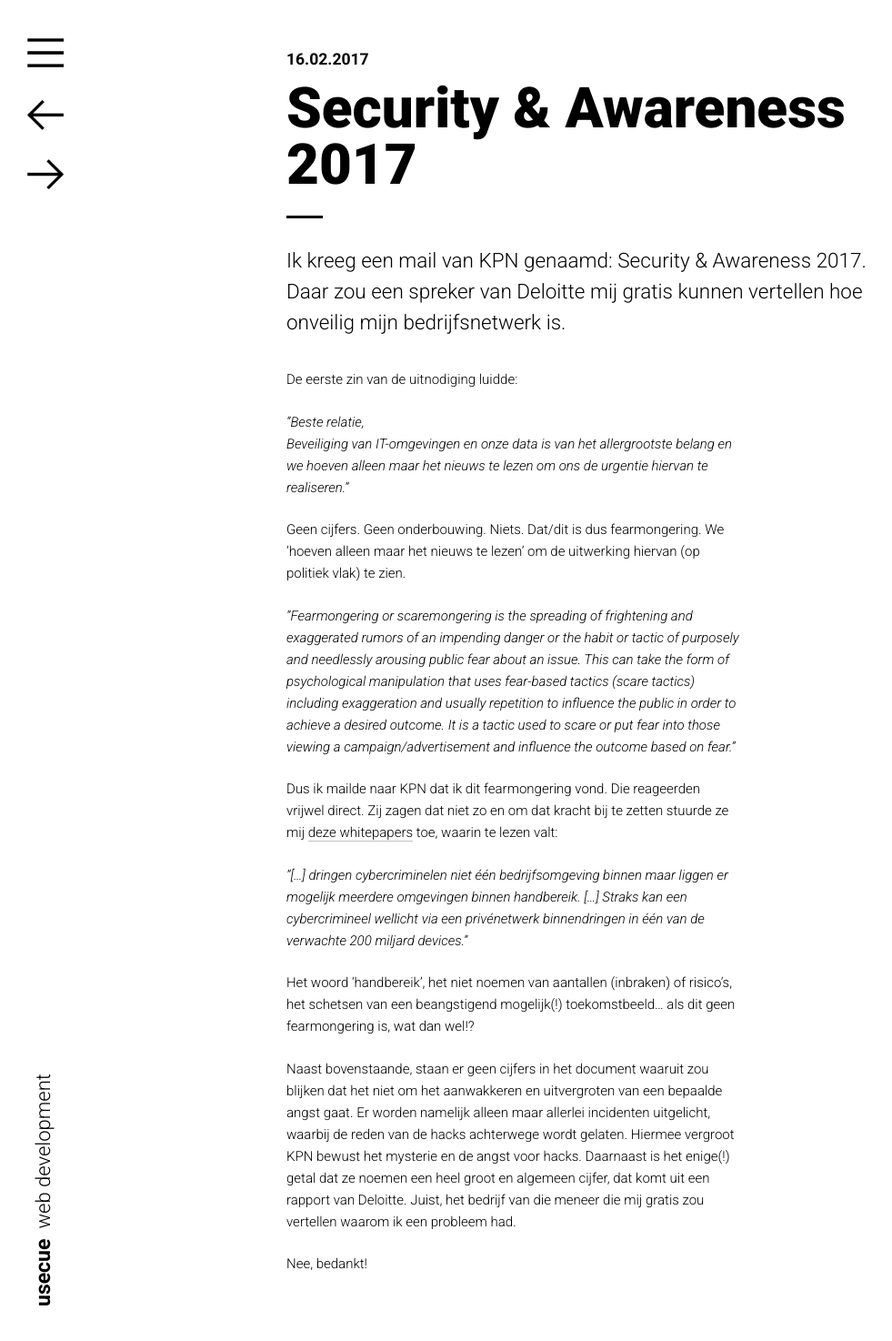
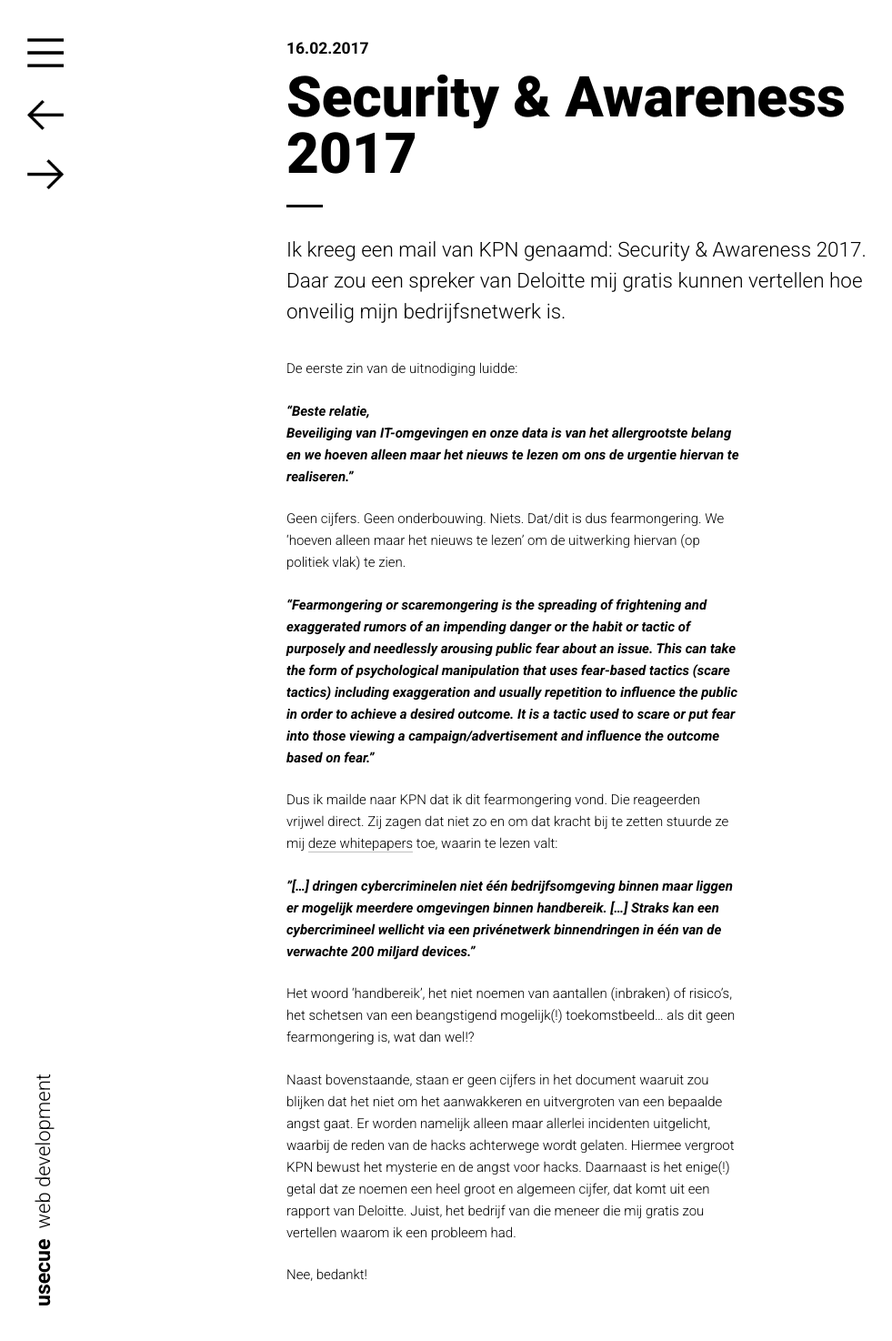
Before and after one commit to jhvanderschee/usecuewebsitenl, a Jekyll site: the page built from _posts/2017-02-16-security--awareness-2017.md, in a window 1280 px wide. Shown: the whole page at 91% size, without its empty margins (0-981 px from the left). Built offline with Jekyll 4.4.1, drawn with Linux system fonts in a browser that asks for light colours; nearby versions of some CDN libraries.

```diff
--- a/_posts/2017-02-16-security--awareness-2017.md
+++ b/_posts/2017-02-16-security--awareness-2017.md
@@ -7,17 +7,18 @@ Ik kreeg een mail van KPN genaamd: Security & Awareness 2017. Daar zou een sprek
 
 De eerste zin van de uitnodiging luidde:
 
-*"Beste relatie,<br>Beveiliging van IT-omgevingen en onze data is van het allergrootste belang en we hoeven alleen maar het nieuws te lezen om ons de urgentie hiervan te realiseren."*
+***"Beste relatie,
+<br>Beveiliging van IT-omgevingen en onze data is van het allergrootste belang en we hoeven alleen maar het nieuws te lezen om ons de urgentie hiervan te realiseren."***
 
 Geen cijfers. Geen onderbouwing. Niets. Dat/dit is dus fearmongering. We 'hoeven alleen maar het nieuws te lezen' om de uitwerking hiervan (op politiek vlak) te zien.
 
-*"Fearmongering or scaremongering is the spreading of frightening and exaggerated rumors of an impending danger or the habit or tactic of purposely and needlessly arousing public fear about an issue. This can take the form of psychological manipulation that uses fear-based tactics (scare tactics) including exaggeration and usually repetition to influence the public in order to achieve a desired outcome. It is a tactic used to scare or put fear into those viewing a campaign/advertisement and influence the outcome based on fear."*
+***"Fearmongering or scaremongering is the spreading of frightening and exaggerated rumors of an impending danger or the habit or tactic of purposely and needlessly arousing public fear about an issue. This can take the form of psychological manipulation that uses fear-based tactics (scare tactics) including exaggeration and usually repetition to influence the public in order to achieve a desired outcome. It is a tactic used to scare or put fear into those viewing a campaign/advertisement and influence the outcome based on fear."***
 
 Dus ik mailde naar KPN dat ik dit fearmongering vond. Die reageerden vrijwel direct. Zij zagen dat niet zo en om dat kracht bij te zetten stuurde ze mij [deze whitepapers](/KPN Internedservices Whitepaper -security deel 1.pdf) toe, waarin te lezen valt:
 
-*"[…] dringen cybercriminelen niet &eacute;&eacute;n bedrijfsomgeving binnen maar liggen er mogelijk meerdere omgevingen binnen handbereik. […] Straks kan een cybercrimineel wellicht via een priv&eacute;netwerk binnendringen in &eacute;&eacute;n van de verwachte 200 miljard devices."*
+***"[…] dringen cybercriminelen niet &eacute;&eacute;n bedrijfsomgeving binnen maar liggen er mogelijk meerdere omgevingen binnen handbereik. […] Straks kan een cybercrimineel wellicht via een priv&eacute;netwerk binnendringen in &eacute;&eacute;n van de verwachte 200 miljard devices."***
 
-Het woord 'handbereik', het niet noemen van aantallen (inbraken) of risico's, het schetsen van een beangstigend mogelijk(!) toekomstbeeld... als dit geen fearmongering is, wat dan wel!?
+Het woord 'handbereik', het niet noemen van aantallen (inbraken) of risico's, het schetsen van een beangstigend mogelijk(!) toekomstbeeld… als dit geen fearmongering is, wat dan wel!?
 
 Naast bovenstaande, staan er geen cijfers in het document waaruit zou blijken dat het niet om het aanwakkeren en uitvergroten van een bepaalde angst gaat. Er worden namelijk alleen maar allerlei incidenten uitgelicht, waarbij de reden van de hacks achterwege wordt gelaten. Hiermee vergroot KPN bewust het mysterie en de angst voor hacks. Daarnaast is het enige(!) getal dat ze noemen een heel groot en algemeen cijfer, dat komt uit een rapport van Deloitte. Juist, het bedrijf van die meneer die mij gratis zou vertellen waarom ik een probleem had.
 
```
